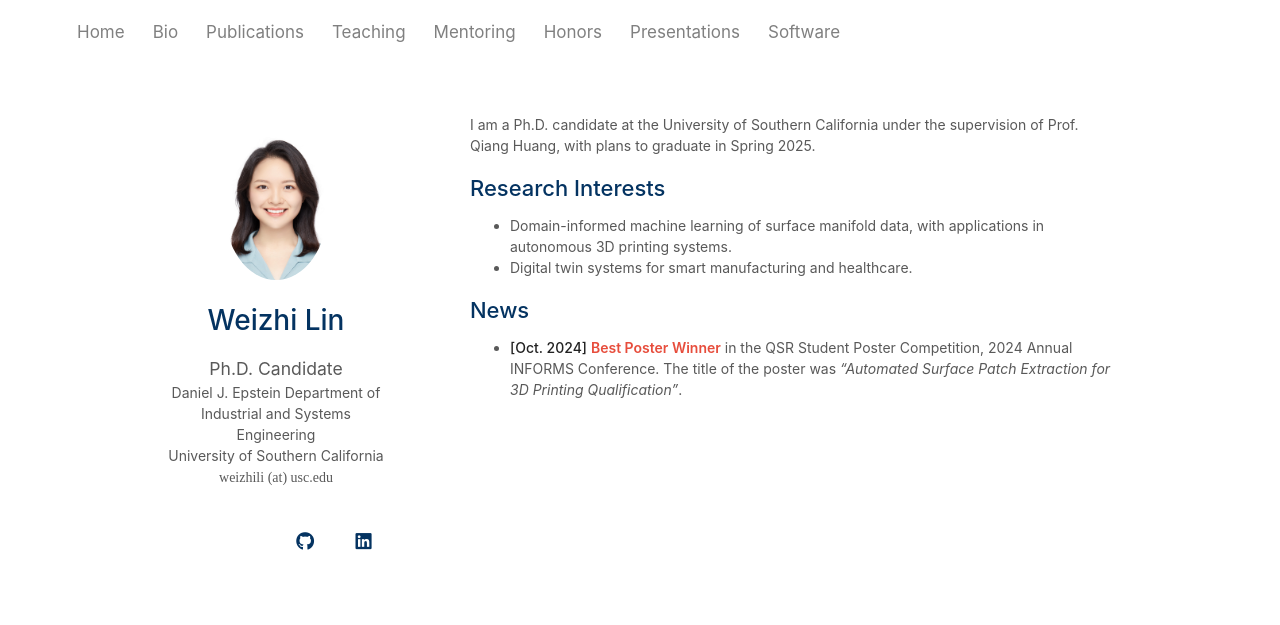
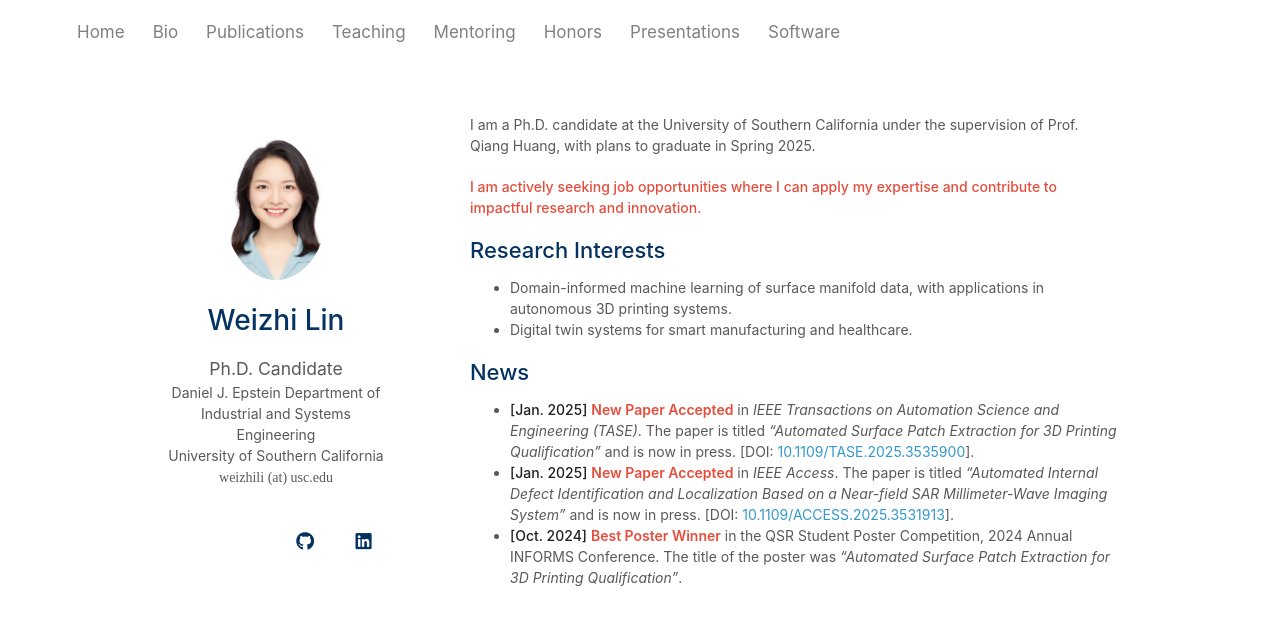
Before and after one commit to weizhi-lin/weizhi-lin.github.io, a Jekyll site: the page built from index.md, in a window 1280 px wide. Shown: the top 625 px of the page. Built offline with Jekyll 4.4.1, drawn with Linux system fonts in a browser that asks for light colours; a style sheet for code colours, icons or effects is not loaded.

Commit message:
Update index.md

```diff
--- a/index.md
+++ b/index.md
@@ -4,6 +4,7 @@ layout: homepage
 
 I am a Ph.D. candidate at the University of Southern California under the supervision of Prof. Qiang Huang, with plans to graduate in Spring 2025.
 
+**<strong style="color:#e74d3c;"> I am actively seeking job opportunities where I can apply my expertise and contribute to impactful research and innovation.</strong>**
 
 ## Research Interests
 
@@ -12,7 +13,8 @@ I am a Ph.D. candidate at the University of Southern California under the superv
 
 
 ## News
-
+- **[Jan. 2025]** **<strong style="color:#e74d3c; font-weight:600">New Paper Accepted</strong>** in *IEEE Transactions on Automation Science and Engineering (TASE)*. The paper is titled *“Automated Surface Patch Extraction for 3D Printing Qualification”* and is now in press. [DOI: <a href="https://doi.org/10.1109/TASE.2025.3535900" target="_blank">10.1109/TASE.2025.3535900</a>].
+- **[Jan. 2025]** **<strong style="color:#e74d3c; font-weight:600">New Paper Accepted</strong>** in *IEEE Access*. The paper is titled *“Automated Internal Defect Identification and Localization Based on a Near-field SAR Millimeter-Wave Imaging System”* and is now in press. [DOI: <a href="https://doi.org/10.1109/ACCESS.2025.3531913" target="_blank">10.1109/ACCESS.2025.3531913</a>].
 - **[Oct. 2024]** **<strong style="color:#e74d3c; font-weight:600">Best Poster Winner</strong>** in the QSR Student Poster Competition, 2024 Annual INFORMS Conference. The title of the poster was *“Automated Surface Patch Extraction for 3D Printing Qualification”*.
 
 
```
